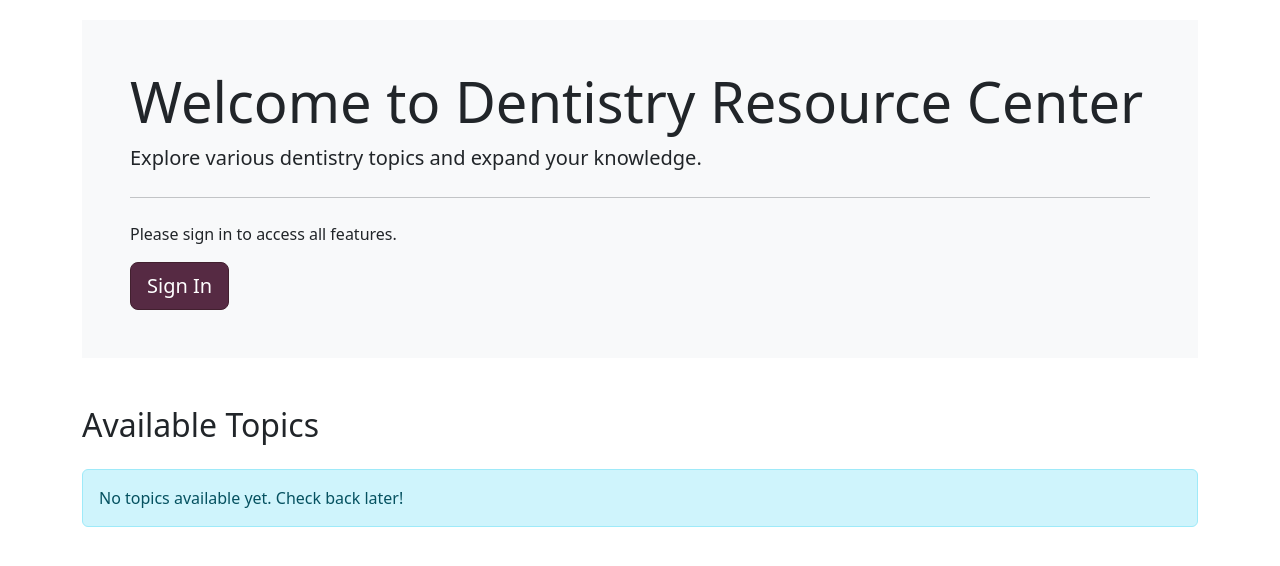
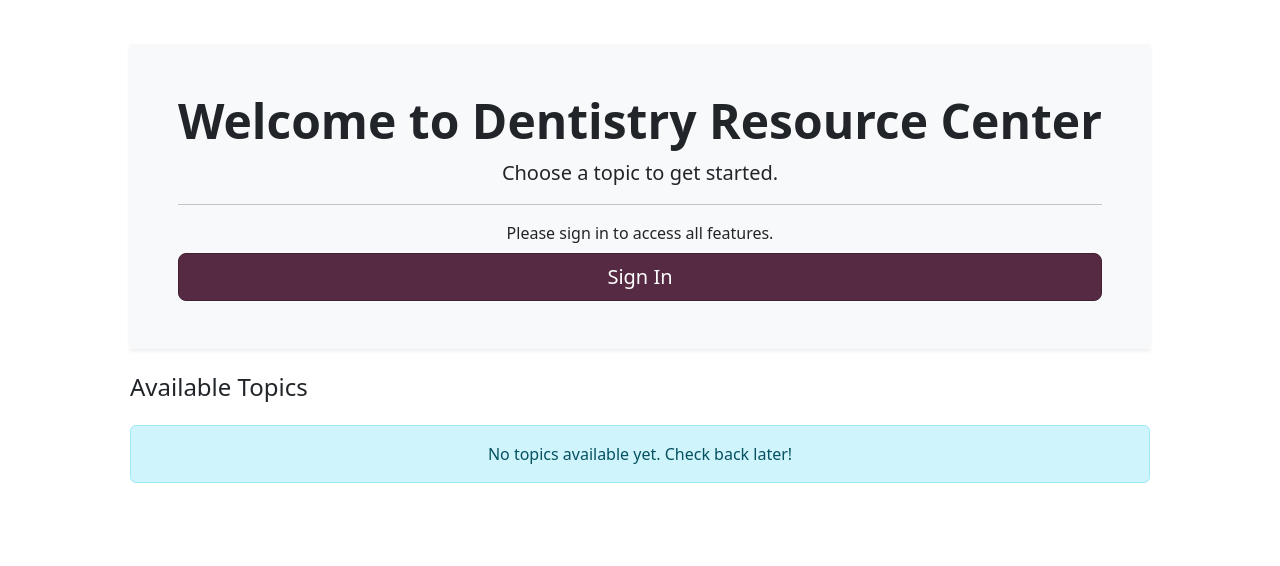
Before and after one commit to Kurtzzz-1/dentistryWebsite, a Flask app: template templates/index.html in a window 1280 px wide. Shown: the part 76-642 px from the top of the page. Run offline with Flask 3, Linux system fonts and the light colour scheme; the template is opened without the code that fills it, so the values that code supplies are empty; parts of the project's set-up code (start-up, migrations or seed data) failed here and were passed over.

Commit message:
Test page done

```diff
--- a/app.py
+++ b/app.py
@@ -1,10 +1,20 @@
 from functools import wraps
 
 from dotenv import load_dotenv
-from flask import Flask, flash, redirect, render_template, request, url_for
+from flask import Flask, flash, g, redirect, render_template, request, url_for
 
-from utils.local_db_utils import get_table_names, get_topics
-from utils.supabase_utils import get_supabase_client, get_user_from_session
+from utils.local_db_utils import (
+    get_num_questions_topic,
+    get_questions_for_topic,
+    get_table_names,
+    get_topics,
+)
+from utils.question_class import QuestionType
+from utils.supabase_utils import (
+    get_supabase_client,
+    get_user_from_session,
+    is_valid_credentails_for_signup,
+)
 
 # Load environment variables
 load_dotenv()
@@ -17,18 +27,21 @@ app.secret_key = "your-secret-key"  # Replace with a secure secret key
 supabase = get_supabase_client()
 
 
+@app.before_request
+def load_user():
+    """
+    Load the user from the session and store in flask.g for each request.
+    """
+    g.user = get_user_from_session(supabase)
+
+
 # Login required decorator
 def login_required(f):
     @wraps(f)
     def decorated_function(*args, **kwargs):
-        # Pass the main supabase client instance
-        user = get_user_from_session(supabase)
-        if user is None:
-            flash("Please sign in to access this page.", "warning")
+        if g.user is None:
+            # flash("Please sign in to access this page.", "warning")
             return redirect(url_for("signin"))
-        # Pass the user object to the decorated function if needed
-        # Or store it in flask.g for access within the request context
-        # For now, just proceed if user exists
         return f(*args, **kwargs)
 
     return decorated_function
@@ -40,16 +53,10 @@ def index():
     """
     Home route that returns a welcome message and lists all topics.
     """
-    # Pass the main supabase client instance
-    user = get_user_from_session(supabase)
-    # It's generally better practice to get the user once,
-    # potentially in the decorator and store in flask.g,
-    # but passing the client here works for now.
     topics = get_topics()
     if not topics:
         flash("No topics available.", "warning")
-
-    return render_template("index.html", user=user, topics=topics)
+    return render_template("index.html", user=g.user, topics=topics)
 
 
 @app.route("/signup", methods=["GET", "POST"])
@@ -60,13 +67,17 @@ def signup():
     if request.method == "POST":
         email = request.form.get("email")
         password = request.form.get("password")
+        confirm_password = request.form.get("confirm_password")  # Get confirm password
 
-        if not email or not password:
+        error = is_valid_credentails_for_signup(email, password, confirm_password)
+
+        if error:
+            flash(error, "danger")
             return redirect(url_for("signup"))
 
         # Call Supabase signup function
         try:
-            response = supabase.auth.sign_up(email=email, password=password)
+            response = supabase.auth.sign_up({"email": email, "password": password})
 
             print("Signup response user:", response.user)
             print("Signup response session:", response.session)
@@ -75,6 +86,7 @@ def signup():
                 flash("Signup successful!", "success")
         except Exception as e:
             print("Error during signup:", e)
+            flash("Signup failed. Please try again.", "danger")
             return redirect(url_for("signup"))
 
         return redirect(url_for("index"))
@@ -185,6 +197,52 @@ def auth_callback_google():
         return redirect(url_for("signin"))
 
 
+@app.route("/test_config/<topic>", methods=["GET", "POST"])
+@login_required
+def test_config(topic):
+    """
+    Page to configure test settings for a selected topic.
+    Allows user to choose number of questions and test duration.
+    """
+    topics = get_topics()
+    if topic not in topics:
+        flash("Invalid topic selected.", "danger")
+        return redirect(url_for("index"))
+
+    # Get the maximum number of questions available for this topic
+    max_questions = get_num_questions_topic(topic)
+    # Ensure we have at least 1 question available
+    max_questions = max(1, max_questions)
+
+    if request.method == "POST":
+        num_questions = int(request.form.get("num_questions", 5))
+        # Limit num_questions to available questions
+        num_questions = min(num_questions, max_questions)
+        duration = int(request.form.get("duration", 10))  # in minutes
+        # Fetch questions for the topic
+        questions = get_questions_for_topic(topic, num_questions)
+        # Store config in session or pass to test page (not implemented here)
+        return render_template(
+            "test_page.html",
+            topic=topic,
+            questions=questions,
+            duration=duration,
+            user=g.user,
+            QuestionType=QuestionType,
+        )
+
+    # Default values for form - ensure default is not greater than max
+    default_num_questions = min(5, max_questions)
+    return render_template(
+        "test_config.html",
+        topic=topic,
+        user=g.user,
+        default_num_questions=default_num_questions,
+        default_duration=10,
+        max_questions=max_questions,
+    )
+
+
 if __name__ == "__main__":
     print("Registered routes:")
     print(app.url_map)
--- a/notes.txt
+++ b/notes.txt
@@ -16,4 +16,8 @@ options table:
 
 
 stopped:
-google_sign in
+test display (how it looks, storing answers somewhere, test finish screen)
+persist sign in
+
+TODO:
+i dont like how flash() looks tbh
--- a/templates/index.html
+++ b/templates/index.html
@@ -3,35 +3,38 @@
 {% block title %}Home - Dentistry Topics{% endblock %}
 
 {% block content %}
-<div class="jumbotron bg-light p-5 rounded-lg mb-4">
-    <h1 class="display-4">Welcome to Dentistry Resource Center</h1>
-    <p class="lead">Explore various dentistry topics and expand your knowledge.</p>
-    <hr class="my-4">
+<div class="container-fluid px-2 px-md-5 py-4">
+    <div class="jumbotron bg-light p-4 p-md-5 rounded-lg mb-4 shadow-sm text-center">
+        <h1 class="display-5 display-md-4 fw-bold mb-2">Welcome to Dentistry Resource Center</h1>
+        <p class="lead mb-3">Choose a topic to get started.</p>
+        <hr class="my-3">
         {% if not user %}
-    <p>Please sign in to access all features.</p>
-    <a class="btn btn-primary btn-lg" href="{{ url_for('signin') }}" role="button">Sign In</a>
+        <p class="mb-2">Please sign in to access all features.</p>
+        <a class="btn btn-primary btn-lg w-100 w-md-auto" href="{{ url_for('signin') }}" role="button">Sign In</a>
         {% endif %}
     </div>
 
-<h2 class="mt-5 mb-4">Available Topics</h2>
+    <h2 class="mt-4 mb-3 text-center text-md-start fs-4">Available Topics</h2>
 
     {% if topics %}
-<div class="row">
+    <div class="row g-3 g-md-4">
         {% for topic in topics %}
-    <div class="col-sm-6 col-md-4 col-lg-3 mb-4">
-        <div class="card h-100 topic-card">
-            <div class="card-body d-flex flex-column">
-                <h5 class="card-title">{{ topic }}</h5>
-                <p class="card-text flex-grow-1"><!-- Placeholder for potential description --></p>
-                <a href="#" class="btn btn-primary mt-auto">View Details</a>
+        <div class="col-12 col-sm-6 col-md-4 col-lg-3 d-flex">
+            <div class="card h-100 w-100 topic-card shadow-sm border-0">
+                <div class="card-body d-flex flex-column p-3">
+                    <h5 class="card-title mb-2 text-truncate">{{ topic }}</h5>
+                    <p class="card-text flex-grow-1 small text-muted"><!-- Placeholder for potential description --></p>
+                    <a href="{{ url_for('test_config', topic=topic) }}"
+                        class="btn btn-outline-primary btn-sm mt-auto w-100">Start Test</a>
                 </div>
             </div>
         </div>
         {% endfor %}
     </div>
     {% else %}
-<div class="alert alert-info">
+    <div class="alert alert-info text-center mt-4">
         No topics available yet. Check back later!
     </div>
     {% endif %}
+</div>
 {% endblock %}
--- a/templates/signup.html
+++ b/templates/signup.html
@@ -14,7 +14,11 @@
         <div class="mb-3">
             <label for="password" class="form-label">Password</label>
             <input type="password" class="form-control" id="password" name="password" required>
-            <div class="form-text">Use at least 8 characters with a mix of letters, numbers & symbols.</div>
+            <div class="form-text">Use at least 8 characters.</div>
+        </div>
+        <div class="mb-3">
+            <label for="confirm_password" class="form-label">Confirm Password</label>
+            <input type="password" class="form-control" id="confirm_password" name="confirm_password" required>
         </div>
         <div class="d-grid gap-2">
             <button type="submit" class="btn btn-primary">Sign Up</button>
--- a/utils/supabase_utils.py
+++ b/utils/supabase_utils.py
@@ -56,3 +56,31 @@ def get_user_from_session(supabase_client: supabase.Client) -> dict | None:
         print(f"Error getting user from session: {e}")
 
     return None
+
+
+def is_valid_credentails_for_signup(
+    email: str, password: str, confirm_password: str
+) -> str | None:
+    """
+    Validate the credentials for signup.
+
+    Args:
+        email (str): The email address.
+        password (str): The password.
+        confirm_password (str): The confirmation password.
+
+    Returns:
+        bool: True if valid, False otherwise.
+    """
+    if not email or not password or not confirm_password:
+        return "All fields are required."
+
+    if len(password) < 8:
+        return "Password must be at least 8 characters long."
+
+    if password != confirm_password:
+        return "Passwords do not match."
+
+    if ("@" not in email) or ("." not in email.split("@")[-1]):
+        return "Invalid email address."
+    return None
```
Also changed, not shown: templates/test_config.html (added, +40 -0 lines), templates/test_page.html (added, +82 -0 lines), utils/local_db_utils.py (+71 -0 lines), utils/question_class.py (added, +19 -0 lines), local_db.db (deleted). Lines whose indentation alone changed are shown as unchanged.
